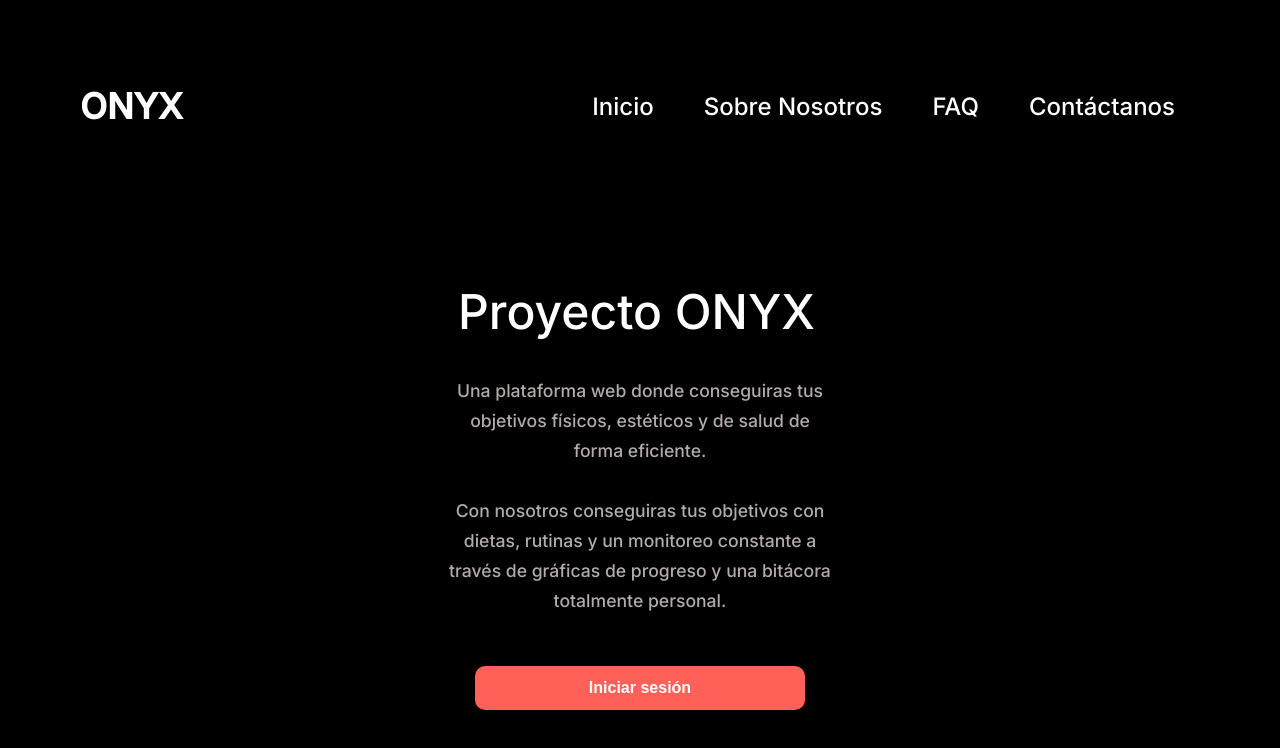
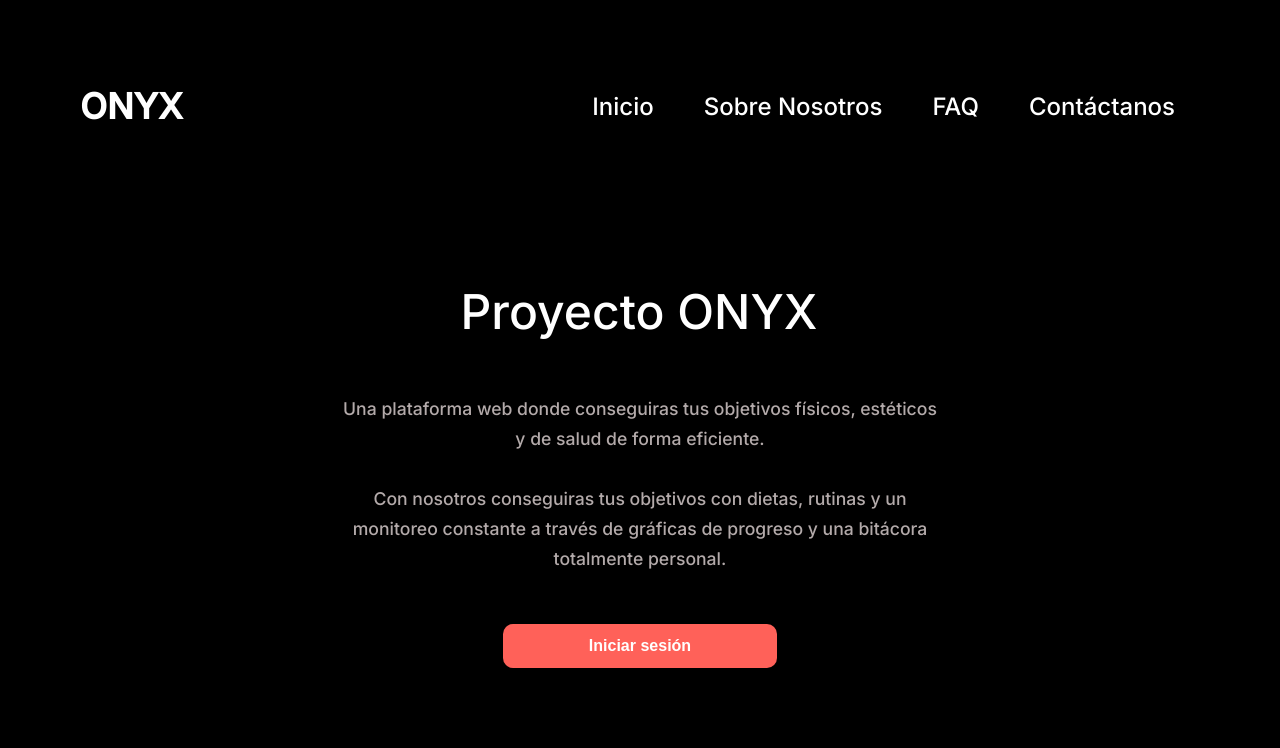
Before and after one commit to RodrigoTeran/natgas, a React (Create React App) app in the folder client/: page / in a window 1280 px wide. Shown: the top 748 px of the page. Built offline with nearby package versions, Linux system fonts and the light colour scheme.

Commit message:
add: correcciones pruebas voz alta 1

```diff
--- a/client/src/pages/InfoRegistro/InfoRegistro.module.css
+++ b/client/src/pages/InfoRegistro/InfoRegistro.module.css
@@ -45,6 +45,7 @@
 	align-items: center;
 	margin-bottom: 0px;
 	width: 25%;
+	min-width: 300px;
 }
 .icon {
 	width: 170px;
@@ -120,6 +121,7 @@
 	align-items: center;
 	gap: 10px;
 	width: 95%;
+	min-width: 300px;
 }
 .medida_unit {
 	background-color: #6c6868;
@@ -139,6 +141,7 @@
 	font-weight: 700;
 	font-size: 1.1rem;
 	width: 100%;
+	min-width: 300px;
 	padding: 20px 0 0 0;
 	/* background-color: #035E7B; */
 }
--- a/client/src/pages/InfoRegistro/InfoRegistro.tsx
+++ b/client/src/pages/InfoRegistro/InfoRegistro.tsx
@@ -24,12 +24,12 @@ function InfoRegistro() {
 	//
 	const [isOpenMeta, setIsOpenMeta] = useState<boolean>(false);
 	const [isMetaOpciones, setIsMetaOpciones] = useState<
-		"1" | "2" | "3" | "-- Selecciona Meta --"
-	>("-- Selecciona Meta --");
+		"1" | "2" | "3" | "Selecciona Meta"
+	>("Selecciona Meta");
 	const [isOpenNivel, setIsOpenNivel] = useState<boolean>(false);
 	const [isNivelOpciones, setIsNivelOpciones] = useState<
-		"1" | "2" | "3" | "-- Selecciona Nivel --"
-	>("-- Selecciona Nivel --");
+		"1" | "2" | "3" | "Selecciona Nivel"
+	>("Selecciona Nivel");
 
 	const handlePage1 = () => {
 		if (!isValid1()) {
--- a/client/src/pages/Welcome/Welcome.module.css
+++ b/client/src/pages/Welcome/Welcome.module.css
@@ -36,7 +36,7 @@
 	font-size: 3rem;
 	margin-bottom: 35px;
 	overflow: hidden;
-	border-right: 0.15em solid black;
+	border-right: 0.15rem solid black;
 	white-space: nowrap;
 	width: 0;
 	animation: typing 1.5s steps(20, end) forwards, blink 0.4s steps(1) infinite;
@@ -44,12 +44,16 @@
 .aux {
 	width: 30%;
 	margin-top: 50px;
+	display: flex;
+	flex-direction: column;
+	align-items: center;
 }
 .p {
 	line-height: 30px;
 	font-size: 1.1rem;
 	margin-bottom: 50px;
 	color: rgb(179, 170, 170);
+	min-width: 600px;
 }
 @media only screen and (max-width: 1400px) {
 	.title {
--- a/client/src/routes/index.ts
+++ b/client/src/routes/index.ts
@@ -1,4 +1,4 @@
-const API_URI = "http://localhost:3456";
+const API_URI = "http://localhost:8080";
 
 export const AUTH_ROUTE = `${API_URI}/auth`;
 export const CLIENT_ROUTE = `${API_URI}/client`;
```
Also changed, not shown: 1 other file (tests, documents, lock files or other folders).
